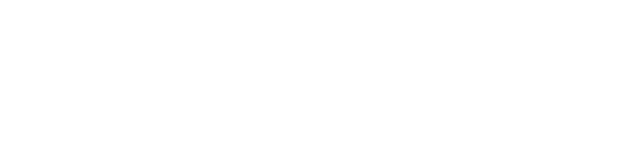
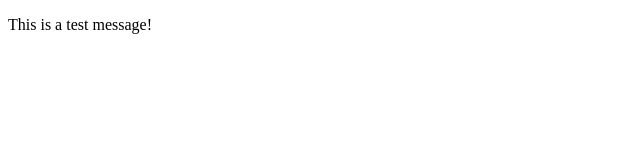
Before and after one commit to hoangdinhnhat/git-demo, a plain HTML site: page index.html in a window 1280 px wide. Shown: the whole page, without its empty margins (0-640 px from the left). Drawn offline with Linux system fonts and the light colour scheme.

Commit message:
Test push content

```diff
--- a/index.html
+++ b/index.html
@@ -7,6 +7,6 @@
     <title>Document</title>
 </head>
 <body>
-
+    <p>This is a test message!</p>
 </body>
 </html>
```
